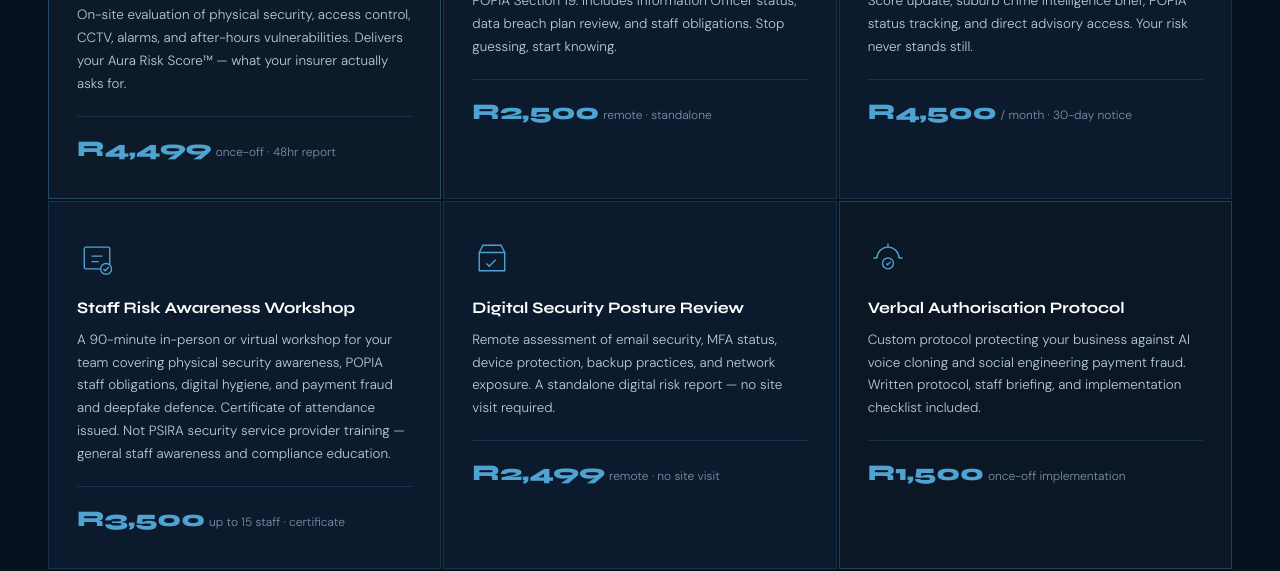
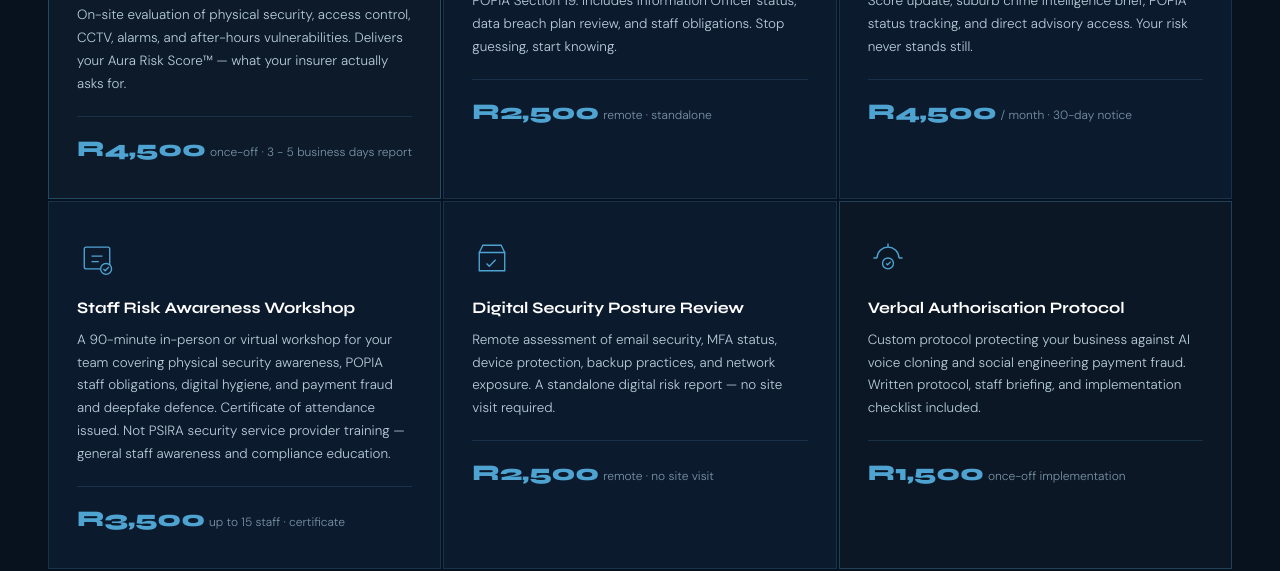
Before and after one commit to auraintelligence25/aura-landing-page, a plain HTML site: page index.html in a window 1280 px wide. Shown: the part 3800-4371 px from the top of the page. Drawn offline with Linux system fonts and the light colour scheme.

Commit message:
Update index.html
pricing fix

```diff
--- a/index.html
+++ b/index.html
@@ -839,8 +839,8 @@
       <h3>SME Security Risk Assessment</h3>
       <p>On-site evaluation of physical security, access control, CCTV, alarms, and after-hours vulnerabilities. Delivers your Aura Risk Score™ — what your insurer actually asks for.</p>
       <div class="service-price">
-        <span class="amount">R4,499</span>
-        <span class="period">once-off · 48hr report</span>
+        <span class="amount">R4,500</span>
+        <span class="period">once-off · 3 - 5 business days report</span>
       </div>
     </div>
 
@@ -894,7 +894,7 @@
       <h3>Digital Security Posture Review</h3>
       <p>Remote assessment of email security, MFA status, device protection, backup practices, and network exposure. A standalone digital risk report — no site visit required.</p>
       <div class="service-price">
-        <span class="amount">R2,499</span>
+        <span class="amount">R2,500</span>
         <span class="period">remote · no site visit</span>
       </div>
     </div>
```
